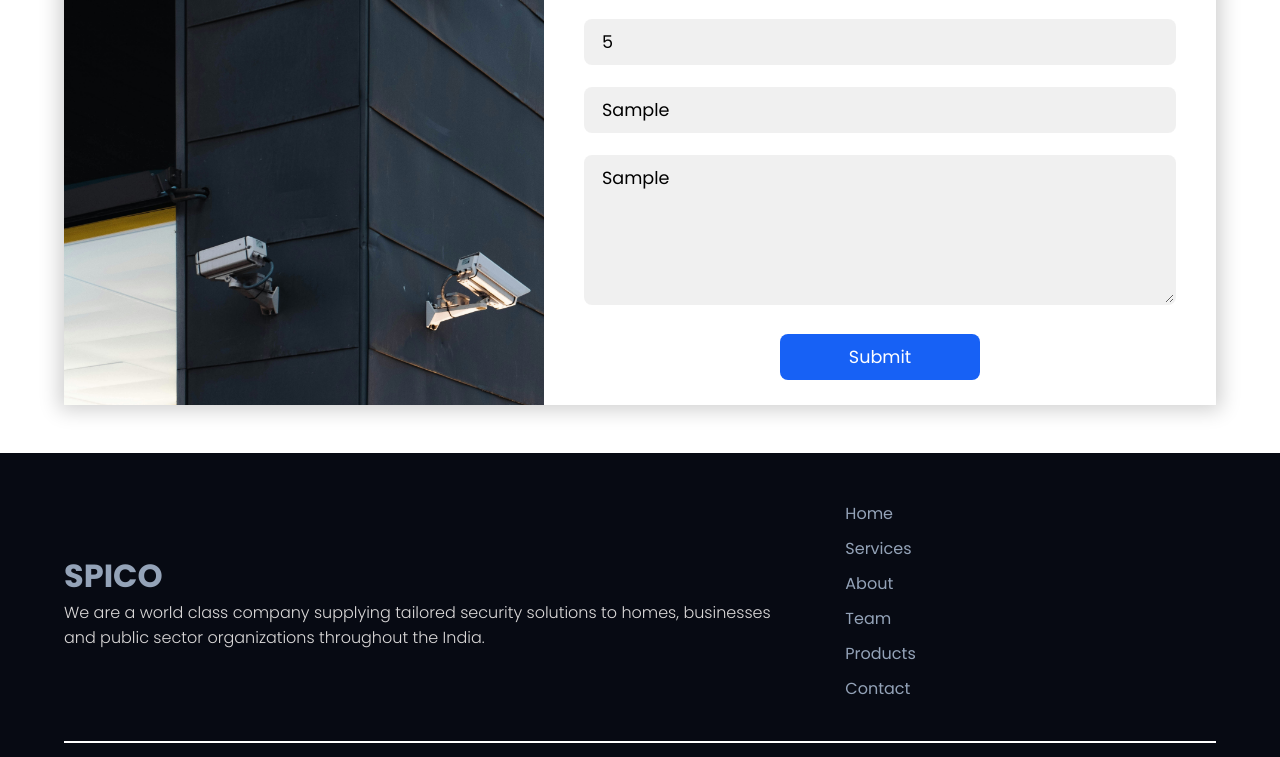
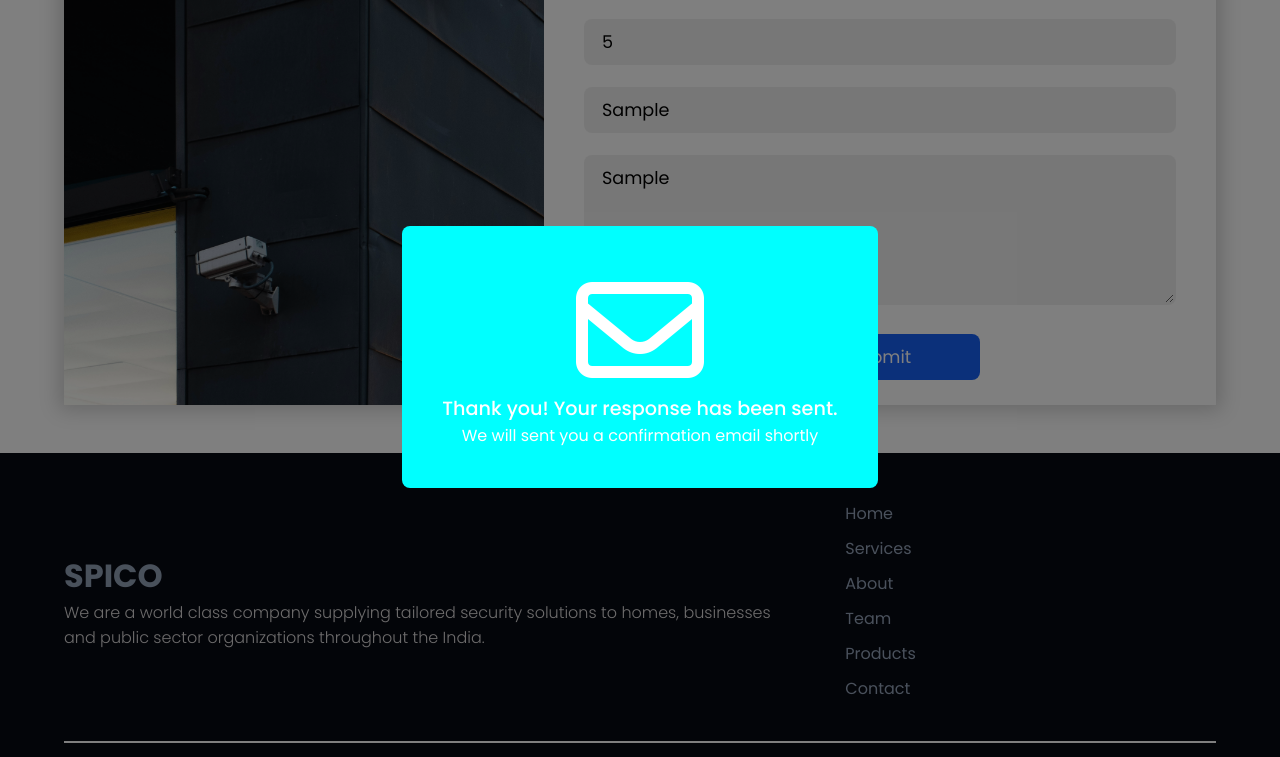
Before and after one commit to AyushGupta4946/CCTV, a plain HTML site: page index.html in a window 1280 px wide. Both pictures are taken after typing "Sample", "name@example.com", "5", "Sample", "Sample" into the empty fields and a click on the input "Submit". Shown: the part 6589-7346 px from the top of the page. Drawn offline with Linux system fonts and the light colour scheme; no server answers.

Commit message:
modal completed

```diff
--- a/css/style.css
+++ b/css/style.css
@@ -644,8 +644,25 @@ body {
 }
 
 .modal-content {
-  background-color: #fff;
-  padding: 20px;
+  display: flex;
+  align-items: center;
+  justify-content: center;
+  flex-direction: column;
+  background-color: cyan;
+  padding: 40px;
   border-radius: 8px;
   text-align: center;
 }
+.modal-content i {
+  font-size: 8rem;
+  color: white;
+}
+.modal-content h1 {
+  font-size: 1.2rem;
+  color: white;
+  font-weight: 500;
+}
+.modal-content p {
+  color: white;
+  font-weight: 400;
+}
--- a/index.html
+++ b/index.html
@@ -350,7 +350,9 @@
         <!-- modal  -->
         <div id="myModal" class="modal">
             <div class="modal-content">
-                <p>Thank you! Your response has been sent.</p>
+                <i class="fa-regular fa-envelope"></i>
+                <h1>Thank you! Your response has been sent.</h1>
+                <p>We will sent you a confirmation email shortly</p>
             </div>
         </div>
     </div>
--- a/script/firebase.js
+++ b/script/firebase.js
@@ -53,5 +53,5 @@ function showModal() {
     modal.style.display = "flex";
     setTimeout(function () {
         modal.style.display = "none";
-    }, 2000);
+    }, 3000);
 }
```
